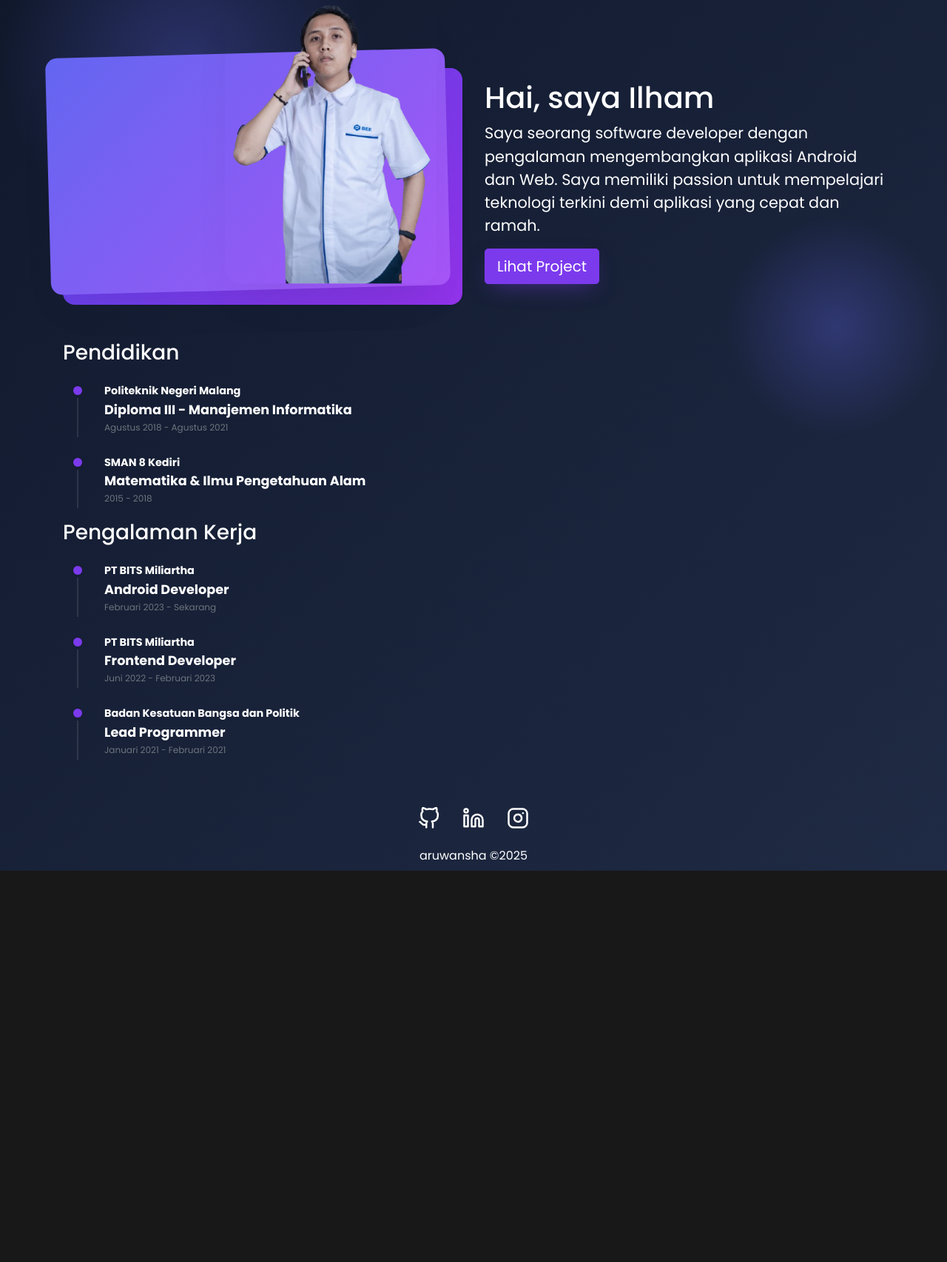
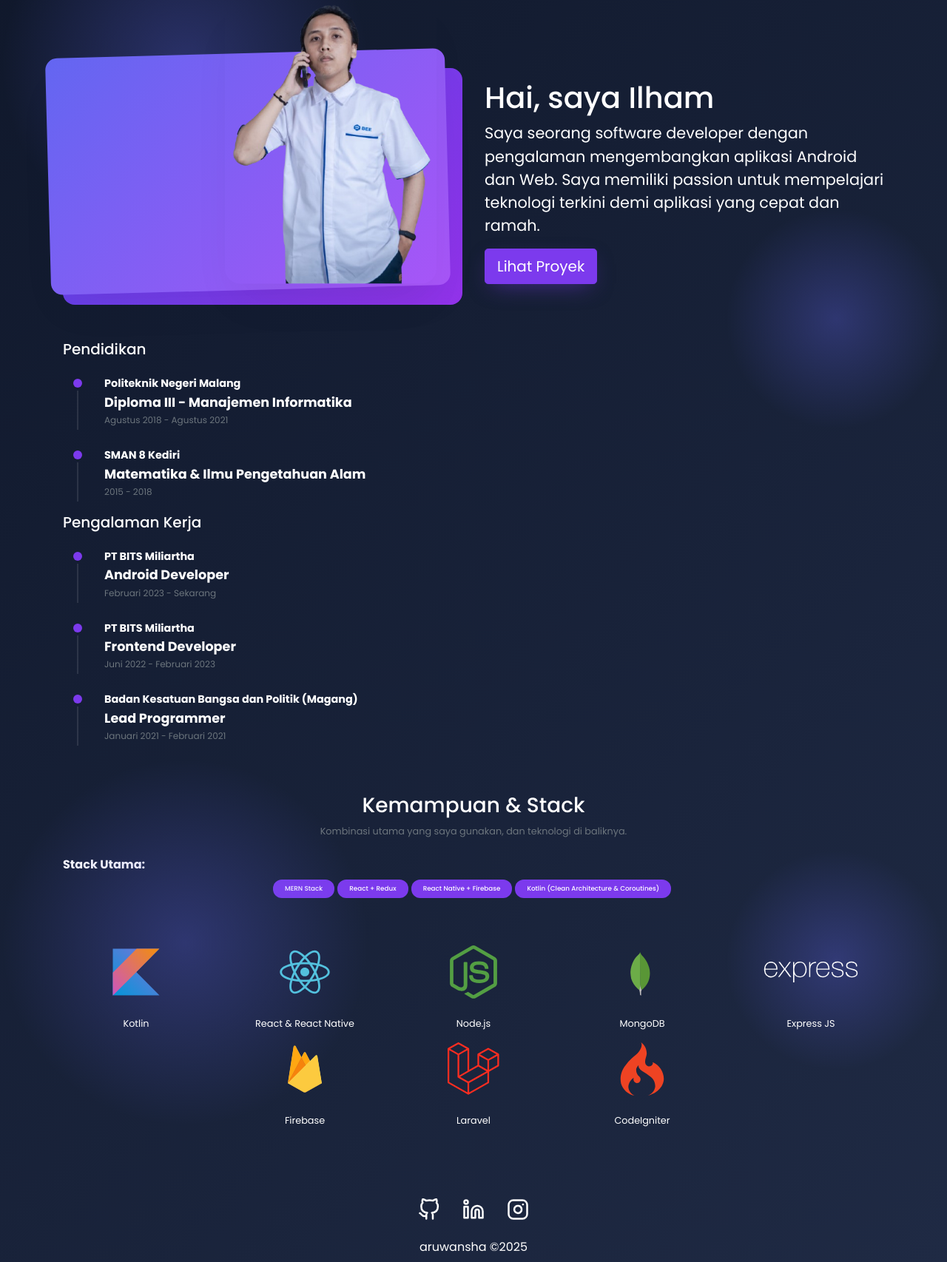
Before and after one commit to aruwansha/portfolio, an Eleventy site: page src/index.njk in a window 1280 px wide. Shown: the part 235-1941 px from the top of the page at 74% size. Before the commit the page ends 1412 px from the top, so only its background shows below. Built offline with nearby package versions, Linux system fonts and the light colour scheme; Eleventy itself is replaced by a stand-in of ours; files that its build step writes are made by us from their sources.

Commit message:
update skill section

```diff
--- a/src/assets/css/custom.css
+++ b/src/assets/css/custom.css
@@ -16,7 +16,7 @@ body {
 .navbar {
   background: rgba(15, 23, 42, 0.4); /* dark transparan */
   backdrop-filter: blur(12px);
-  border-bottom: 1px solid rgba(255,255,255,0.05);
+  border-bottom: 1px solid rgba(255, 255, 255, 0.05);
 }
 
 .navbar-dark .navbar-toggler-icon {
@@ -33,14 +33,11 @@ body {
   color: #a855f7 !important; /* contoh aksen ungu */
 }
 
-
-
-/* about section */
-.about-section {
-  /* min-height: 100vh; */
+.section {
   position: relative;
 }
 
+/* profile section */
 .profile-card {
   position: relative;
   background: linear-gradient(135deg, #4f46e5 0%, #9333ea 100%);
@@ -58,7 +55,7 @@ body {
   background: linear-gradient(135deg, #6366f1 0%, #a855f7 100%);
   border-radius: 1rem;
   transform: rotate(-1.5deg);
-    box-shadow: 0 30px 60px -15px rgba(0,0,0,0.06);
+  box-shadow: 0 30px 60px -15px rgba(0, 0, 0, 0.06);
   z-index: 0;
 }
 
@@ -71,9 +68,9 @@ body {
   aspect-ratio: 3/4;
   border-radius: 1rem;
   overflow: hidden;
-    box-shadow: 0 25px 50px -10px rgba(0,0,0,0.05);
+  box-shadow: 0 25px 50px -10px rgba(0, 0, 0, 0.05);
   z-index: 2;
-    transition: transform .3s ease;
+  transition: transform 0.3s ease;
 }
 
 .photo-wrapper img {
@@ -84,70 +81,11 @@ body {
 }
 
 .profile-card:hover .photo-wrapper {
-    transform:translateX(100%) translateY(-70%) scale(1.33);
+  transform: translateX(100%) translateY(-70%) scale(1.33);
 }
 
-
-.desc {
+.profile-desc {
   font-size: 1.3em;
-}
-
-.fit-image {
-    height: 500px !important;
-    object-fit: contain;
-    border: none !important;
-}
-
-/* footer */
-
-footer img {
-    width: 30px !important;
-    height: 30px !important;
-}
-
-/* mobile device */
-
-@media (max-width: 768px) {
-    .fit-image {
-        width: 100%;
-        object-fit: cover;
-        width: 150px !important;
-        height: 150px !important;
-        border-radius: 50%;
-    }
-    /* footer */
-    footer img {
-        width: 17px !important;
-        height: 17px !important;
-    }
-}
-
-/* ornament */
-
-.ornament-circle {
-  position: absolute;
-  background: radial-gradient(circle, rgba(99,102,241,0.3), transparent 70%);
-  border-radius: 50%;
-  z-index: 0;
-}
-
-.ornament-blur {
-  filter: blur(40px);
-}
-
-.ornament-lg {
-  width: 500px;
-  height: 500px;
-}
-
-.ornament-md {
-  width: 300px;
-  height: 300px;
-}
-
-.ornament-sm {
-  width: 200px;
-  height: 200px;
 }
 
 /* experience custom */
@@ -175,7 +113,7 @@ footer img {
 .marker .line {
   flex-grow: 1;
   width: 2px;
-  background: rgba(255,255,255,0.1);
+  background: rgba(255, 255, 255, 0.1);
   margin-top: 4px;
 }
 .entity {
@@ -192,19 +130,97 @@ footer img {
 }
 .badge {
   font-size: 0.55rem;
-  padding: 0.25em .5em;
-  border-radius: .5rem;
+  padding: 0.25em 0.5em;
+  border-radius: 0.5rem;
+}
+.badge.bg-purple {
+  background: #7c3aed;
+  color: #fff;
+  font-weight: 500;
+  border-radius: 0.75rem;
+}
+
+/* skills section */
+.bg-secondary {
+  background: linear-gradient(135deg, #0f172a, #1f2a44);
+}
+.icon-wrapper {
+  padding: 1em;
+}
+.icon-wrapper img {
+  transition: transform 0.2s ease;
+}
+.icon-wrapper img:hover {
+  transform: scale(1.1);
+}
+
+/* footer */
+footer img {
+  width: 30px !important;
+  height: 30px !important;
+}
+
+/* ornament */
+.ornament-circle {
+  position: absolute;
+  background: radial-gradient(circle, rgba(99, 102, 241, 0.3), transparent 70%);
+  border-radius: 50%;
+  z-index: 0;
+}
+
+.ornament-blur {
+  filter: blur(40px);
+}
+
+.ornament-lg {
+  width: 500px;
+  height: 500px;
+}
+
+.ornament-md {
+  width: 300px;
+  height: 300px;
+}
+
+.ornament-sm {
+  width: 200px;
+  height: 200px;
+}
+
+
+
+/* mobile device */
+@media (max-width: 768px) {
+  /* footer */
+  footer img {
+    width: 17px !important;
+    height: 17px !important;
+  }
 }
 
 /* extension */
-.mt-6 { margin-top: 5rem !important; }
-.mt-7 { margin-top: 8rem !important; }
-.mt-8 { margin-top: 11rem !important; }
+.mt-6 {
+  margin-top: 5rem !important;
+}
+.mt-7 {
+  margin-top: 8rem !important;
+}
+.mt-8 {
+  margin-top: 11rem !important;
+}
 
-.top {top: 0;}
-.right {right: 0;}
-.bottom {bottom: 0;}
-.left {left: 0;}
+.top {
+  top: 0;
+}
+.right {
+  right: 0;
+}
+.bottom {
+  bottom: 0;
+}
+.left {
+  left: 0;
+}
 .center-x {
   left: 50%;
   transform: translateX(-50%);
@@ -222,8 +238,8 @@ footer img {
   background-color: #7c3aed !important; /* ganti dengan warna ungu yang kamu pakai */
   border-color: #7c3aed !important;
   color: #fff;
-  box-shadow: 0 10px 30px -10px rgba(124,58,237,0.5);
-  transition: filter .2s ease;
+  box-shadow: 0 10px 30px -10px rgba(124, 58, 237, 0.5);
+  transition: filter 0.2s ease;
 }
 
 .btn-primary:hover,
--- a/src/includes/layout.njk
+++ b/src/includes/layout.njk
@@ -29,6 +29,10 @@
     <script>
       const translations = {
         en: {
+          profile: "Profile",
+          skill: "Skills",
+          project: "Projects",
+          contact: "Contact",
           name: "Ilham Febrian Arwansyah",
           title: "Software Developer",
           greeting: "Hey, I'm Ilham",
@@ -42,7 +46,7 @@
           college1Major: "Diploma III - Informatic Management",
           college1Timeline: "August 2018 - August 2021",
           workExperienceLabel: "Work Experience",
-          work1: "Badan Kesatuan Bangsa dan Politik",
+          work1: "Badan Kesatuan Bangsa dan Politik (Internship)",
           work1Pos: "Lead Programmer",
           work1Timeline: "Januari 2021 - Februari 2021",
           work2: "PT BITS Miliartha",
@@ -50,14 +54,21 @@
           work2Timeline: "June 2022 - February 2023",
           work3: "PT BITS Miliartha",
           work3Pos: "Android Developer",
-          work3Timeline: "February 2023 - Present"
+          work3Timeline: "February 2023 - Present",
+          skillLabel: "Skills & Stack",
+          skillDesc: "Key stacks I use, along with the technologies behind them.",
+          primaryStackLabel: "Primary Stacks:"
         },
         id: {
+          profile: "Profil",
+          skill: "Kemampuan",
+          project: "Proyek",
+          contact: "Kontak",
           name: "Ilham Febrian Arwansyah",
           title: "Pengembang Perangkat Lunak",
           greeting: "Hai, saya Ilham",
           description: "Saya seorang software developer dengan pengalaman mengembangkan aplikasi Android dan Web. Saya memiliki passion untuk mempelajari teknologi terkini demi aplikasi yang cepat dan ramah.",
-          btnText: "Lihat Project",
+          btnText: "Lihat Proyek",
           educationLabel: "Pendidikan",
           highSchool: "SMAN 8 Kediri",
           highSchoolMajor: "Matematika & Ilmu Pengetahuan Alam",
@@ -66,7 +77,7 @@
           college1Major: "Diploma III - Manajemen Informatika",
           college1Timeline: "Agustus 2018 - Agustus 2021",
           workExperienceLabel: "Pengalaman Kerja",
-          work1: "Badan Kesatuan Bangsa dan Politik",
+          work1: "Badan Kesatuan Bangsa dan Politik (Magang)",
           work1Pos: "Lead Programmer",
           work1Timeline: "Januari 2021 - Februari 2021",
           work2: "PT BITS Miliartha",
@@ -74,7 +85,10 @@
           work2Timeline: "Juni 2022 - Februari 2023",
           work3: "PT BITS Miliartha",
           work3Pos: "Android Developer",
-          work3Timeline: "Februari 2023 - Sekarang"
+          work3Timeline: "Februari 2023 - Sekarang",
+          skillLabel: "Kemampuan & Stack",
+          skillDesc: "Kombinasi utama yang saya gunakan, dan teknologi di baliknya.",
+          primaryStackLabel: "Stack Utama:"
         }
       };
 
@@ -82,8 +96,8 @@
         const params = new URLSearchParams(window.location.search);
         const lang = params.get('lang');
         if (lang && translations[lang])
-          return lang; // hanya terima yang tersedia
-        return 'id'; // default ke Bahasa Indonesia
+          return lang;
+        return 'id';
       }
 
       function setLanguage(lang) {
--- a/src/includes/profile.njk
+++ b/src/includes/profile.njk
@@ -1,4 +1,4 @@
-<section class="about-section position-relative" id="profile" data-aos="fade-up">
+<section class="section position-relative" id="profile" data-aos="fade-up">
   <div class="ornament-circle ornament-lg top left"></div>
   <div class="ornament-circle ornament-md center-y right"></div>
   <div class="container py-5">
@@ -14,7 +14,6 @@
       <div class="col-lg-6 position-relative">
         <div class="profile-card">
           <div class="card-layer"></div>
-
           <div class="photo-wrapper">
             <img src="assets/images/profile-photo.png" alt="Profile Photo">
           </div>
@@ -22,7 +21,7 @@
       </div>
       <div class="col-lg-6 position-relative mt-3">
         <h1 data-i18n="greeting"></h1>
-        <p class="desc" data-i18n="description"></p>
+        <p class="profile-desc" data-i18n="description"></p>
         <a href="#works">
           <button class="btn btn-lg btn-primary" data-i18n="btnText"></button>
         </a>
@@ -31,7 +30,7 @@
   </div>
 
   <div class="container">
-    <h3 data-i18n="educationLabel"></h3>
+    <h5 data-i18n="educationLabel"></h5>
     <div class="timeline-list">
       <div class="timeline-item d-flex">
         <div class="marker mr-3">
@@ -64,7 +63,7 @@
   </div>
 
   <div class="container">
-    <h3 data-i18n="workExperienceLabel"></h3>
+    <h5 data-i18n="workExperienceLabel"></h5>
     <div class="timeline-list">
       <div class="timeline-item d-flex">
         <div class="marker mr-3">
--- a/src/includes/skills.njk
+++ b/src/includes/skills.njk
@@ -1,45 +1,75 @@
-  <section id="services" data-aos="fade-up">
-    {# <div class="container">
-      <div class="d-flex justify-content-center">
-        <div class="row mt-3 w-75">
-          <div class="col">
-            <h3>What Can I Do</h3>
-          </div>
+<section class="section position-relative" id="skills" data-aos="fade-up">
+  <div class="ornament-circle ornament-lg top left"></div>
+  <div class="ornament-circle ornament-md center-y right"></div>
+  <div class="container py-5">
+    <div class="text-center mb-4">
+      <h3 data-i18n="skillLabel"></h3>
+      <p class="small text-muted" data-i18n="skillDesc"></p>
+    </div>
+
+    <div class="mb-5">
+      <div class="mb-2">
+        <strong data-i18n="primaryStackLabel"></strong>
+      </div>
+      <div class="d-flex flex-wrap gap-2 justify-content-center">
+        <span class="badge bg-purple px-3 py-2 mr-1">MERN Stack</span>
+        <span class="badge bg-purple px-3 py-2 mr-1">React + Redux</span>
+        <span class="badge bg-purple px-3 py-2 mr-1">React Native + Firebase</span>
+        <span class="badge bg-purple px-3 py-2 mr-1">Kotlin (Clean Architecture & Coroutines)</span>
+      </div>
+    </div>
+
+    <div class="row row-cols-2 row-cols-sm-3 row-cols-md-5 g-4 justify-content-center">
+      <div class="col text-center">
+        <div class="icon-wrapper mb-2">
+          <img src="assets/images/kotlin.svg" alt="Kotlin" class="img-fluid" style="height: 72px;"/>
         </div>
+        <div class="small">Kotlin</div>
+
       </div>
-      <div class="d-flex justify-content-center">
-        <div class="row mt-2 w-75">
-          <div class="col">
-            <ul class="list-unstyled">
-              <li>
-                This is something that I can do: <br />
-                <ul>
-                  <li>
-                    Android
-                    <ul>
-                      <li>Kotlin</li>
-                      <li>React Native</li>
-                    </ul>
-                  </li>
-                  <li>
-                    Front-end web
-                    <ul>
-                      <li>React JS</li>
-                    </ul>
-                  </li>
-                  <li>
-                    Back-end
-                    <ul>
-                      <li>Node.js (ExpressJS)</li>
-                      <li>CodeIgniter</li>
-                      <li>Laravel</li>
-                    </ul>
-                  </li>
-                </ul>
-              </li>
-            </ul>
-          </div>
+      <div class="col text-center">
+        <div class="icon-wrapper mb-2">
+          <img src="assets/images/reactjs.svg" alt="React.js" class="img-fluid" style="height: 72px;"/>
         </div>
+        <div class="small">React & React Native</div>
+
       </div>
-    </div> #}
-  </section>
+      <div class="col text-center">
+        <div class="icon-wrapper mb-2">
+          <img src="assets/images/nodejs.svg" alt="Node.js" class="img-fluid" style="height: 72px;"/>
+        </div>
+        <div class="small">Node.js</div>
+      </div>
+      <div class="col text-center">
+        <div class="icon-wrapper mb-2">
+          <img src="assets/images/mongodb.svg" alt="Mongo" class="img-fluid" style="height: 72px;"/>
+        </div>
+        <div class="small">MongoDB</div>
+      </div>
+      <div class="col text-center">
+        <div class="icon-wrapper mb-2">
+          <img src="assets/images/expressjs.svg" alt="Express JS" class="img-fluid" style="height: 72px;"/>
+        </div>
+        <div class="small">Express JS</div>
+      </div>
+      <div class="col text-center">
+        <div class="icon-wrapper mb-2">
+          <img src="assets/images/firebase.svg" alt="Firebase" class="img-fluid" style="height: 72px;"/>
+        </div>
+        <div class="small">Firebase</div>
+      </div>
+      <div class="col text-center">
+        <div class="icon-wrapper mb-2">
+          <img src="assets/images/laravel.svg" alt="Laravel" class="img-fluid" style="height: 72px;"/>
+        </div>
+        <div class="small">Laravel</div>
+      </div>
+      <div class="col text-center">
+        <div class="icon-wrapper mb-2">
+          <img src="assets/images/codeigniter.svg" alt="CSS3" class="img-fluid" style="height: 72px;"/>
+        </div>
+        <div class="small">CodeIgniter</div>
+      </div>
+    </div>
+  </div>
+</section>
```
Also changed, not shown: src/includes/header.njk (+4 -4 lines), src/assets/images/codeigniter.svg (added), src/assets/images/expressjs.svg (added), src/assets/images/firebase.svg (added), src/assets/images/kotlin.svg (added), src/assets/images/laravel.svg (added), src/assets/images/mongodb.svg (added), src/assets/images/nodejs.svg (added), src/assets/images/react-native.svg (added), src/assets/images/reactjs.svg (added). Lines whose indentation alone changed are shown as unchanged.
